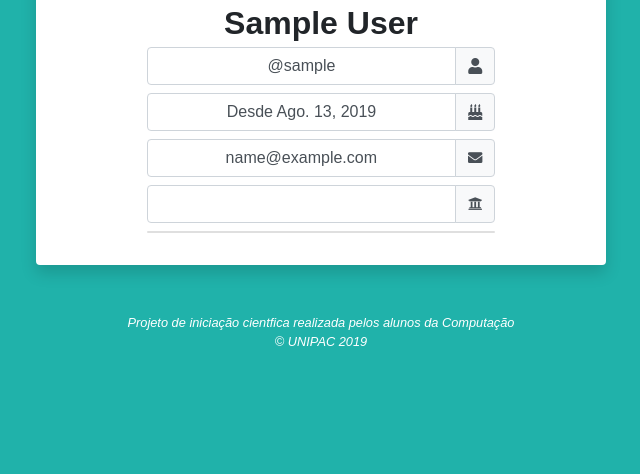
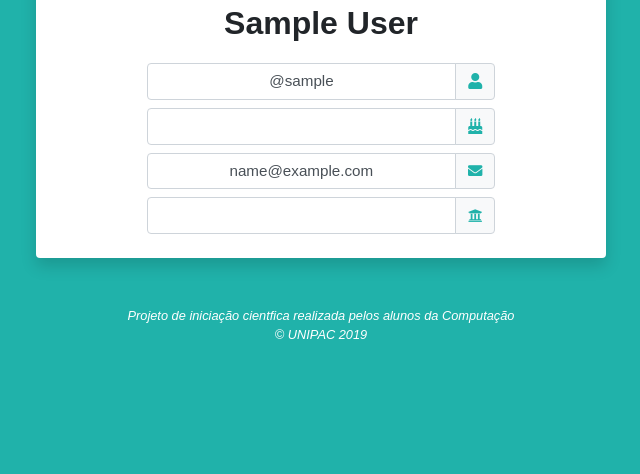
Before and after one commit to hemilioaraujo/portal_ensino, a Django app: page /usuarios/profile/ in a window 1280 px wide. Shown: the part 305-779 px from the top of the page, without its empty margins (319-959 px from the left). Run offline with Django 3.2, Linux system fonts and the light colour scheme; the visitor is signed in with stand-in values (Sample User, id 1); parts of the project's set-up code (start-up, migrations or seed data) failed here and were passed over; some libraries are stand-ins or nearby versions; some web fonts are replaced.

Commit message:
Melhorar visual do profile

```diff
--- a/portal_ensino/usuarios/templates/profile_usuario.html
+++ b/portal_ensino/usuarios/templates/profile_usuario.html
@@ -17,14 +17,15 @@
         <div class="col-9 col-sm-8 col-lg-6 text-justify shadow p-3 mb-5 bg-white rounded align-center">
             <div class="text-center">
                 {% if user.profile.foto %}
-                    <img src="{{ user.profile.foto.url }}" class="rounded-circle" height="200px" width="200px" alt="">
-                    <a class="text-dark position-absolute" id="dLabelP" style="font-size: 1em" data-toggle="dropdown" href="#" role="button" aria-haspopup="true" aria-expanded="false"><i class="fas fa-ellipsis-h"></i></a>
+                    <img src="{{ user.profile.foto.url }}" class="rounded-circle" height="200px" width="200px" alt="Foto de Perfil">
+                    <a class="text-dark position-absolute m-3" id="dLabelP" style="font-size: 1em; top: 0; right: 0em" data-toggle="dropdown" href="#" role="button" aria-haspopup="true" aria-expanded="false"><i class="fas fa-ellipsis-v"></i></a>
                     <ul class="dropdown-menu" aria-labelledby="dLabelP">
                         <li><a href="{% url 'atualizar_usuario' %}" style="font-size: 0.8em" class="ml-2">Editar perfil</a></li>
                         <div class="dropdown-divider"></div>
                         <li><a href="{% url 'logout' %}" style="font-size: 0.8em" class=" ml-2">Sair da conta</a></li>
                     </ul>
                     <div class="font-weight-bold" style="font-size: 2em">{{ user.first_name }} {{ user.last_name }}</div>
+                    <blockquote class="blockquote text-center" style="font-size: 0.9em">{{ user.profile.bio }}</blockquote>
 
                     <div class="row">
                         <div class="col">
@@ -33,30 +34,29 @@
 
                         <div class="col-md-8">
                             <div class="input-group">
-                                    <div class="form-control mb-2" >@{{ user.username }}</div>
+                                <div class="form-control mb-2" style="font-size: 0.95em">@{{ user.username }}</div>
                                 <div class="input-group-append">
-                                        <span class="input-group-text bg-light mb-2" id="icon_spam"><i class="fas fa-user"></i></span>
+                                    <span class="input-group-text bg-light mb-2" id="icon_spam"><i class="fas fa-user" style="color: lightseagreen"></i></span>
                                 </div>
                             </div>
                             <div class="input-group">
-                                    <div class="form-control mb-2" >Desde {{ user.date_joined.date }}</div>
+                                <div class="form-control mb-2" style="font-size: 0.95em" >{{ user.profile.data_nascimento }}</div>
                                 <div class="input-group-append">
-                                        <span class="input-group-text bg-light mb-2" id="icon_spam"><i class="fas fa-birthday-cake"></i></span>
+                                    <span class="input-group-text bg-light mb-2" id="icon_spam"><i class="fas fa-birthday-cake" style="color: lightseagreen"></i></span>
                                 </div>
                             </div>
                             <div class="input-group">
-                                    <div class="form-control mb-2" >{{ user.email }}</div>
+                                <div class="form-control mb-2" style="font-size: 0.95em">{{ user.email }}</div>
                                 <div class="input-group-append">
-                                        <span class="input-group-text bg-light mb-2" style="font-size: 0.9em" id="icon_spam"><i class="fas fa-envelope"></i></span>
+                                    <span class="input-group-text bg-light mb-2" style="font-size: 0.9em" id="icon_spam"><i class="fas fa-envelope" style="color: lightseagreen"></i></span>
                                 </div>
                             </div>
                             <div class="input-group">
-                                    <div class="form-control mb-2" >{{ user.profile.instituicao }}</div>
+                                <div class="form-control mb-2" style="font-size: 0.95em">{{ user.profile.instituicao }}</div>
                                 <div class="input-group-append">
-                                        <span class="input-group-text bg-light mb-2" style="font-size: 0.9em" id="icon_spam"><i class="fas fa-university"></i></span>
+                                    <span class="input-group-text bg-light mb-2" style="font-size: 0.9em" id="icon_spam"><i class="fas fa-university" style="color: lightseagreen"></i></span>
                                 </div>
                             </div>
-                                <blockquote class="card blockquote text-center" style="font-size: 0.9em">{{ user.profile.bio }}</blockquote>
                         </div>
 
                         <div class="col">
@@ -64,14 +64,15 @@
                         </div>
                     </div>
                 {% else %}
-                    <img src="/media/fotos/profile/default.jpeg" class="rounded-circle" height="200px" width="200px" alt="">
-                    <a class="text-dark position-absolute ml-5" id="dLabelP" style="font-size: 1em" data-toggle="dropdown" href="#" role="button" aria-haspopup="true" aria-expanded="false"><i class="fas fa-ellipsis-h"></i></a>
+                    <img src="/media/fotos/profile/default.jpeg" class="rounded-circle" height="200px" width="200px" alt="Foto de perfil">
+                    <a class="text-dark position-absolute ml-5" id="dLabelP" style="font-size: 1em" data-toggle="dropdown" href="#" role="button" aria-haspopup="true" aria-expanded="false"><i class="fas fa-ellipsis-v"></i></a>
                     <ul class="dropdown-menu" aria-labelledby="dLabelP">
                         <li><a href="{% url 'atualizar_usuario' %}" style="font-size: 0.8em" class="ml-2">Editar perfil</a></li>
                         <div class="dropdown-divider"></div>
                         <li><a href="{% url 'logout' %}" style="font-size: 0.8em" class=" ml-2">Sair da conta</a></li>
                     </ul>
                     <div class="font-weight-bold" style="font-size: 2em">{{ user.first_name }} {{ user.last_name }}</div>
+                    <blockquote class="blockquote text-center" style="font-size: 0.9em">{{ user.profile.bio }}</blockquote>
 
                     <div class="row">
                         <div class="col">
@@ -80,31 +81,29 @@
 
                         <div class="col-md-8">
                             <div class="input-group">
-                                <div class="form-control mb-2" >@{{ user.username }}</div>
+                                <div class="form-control mb-2" style="font-size: 0.95em">@{{ user.username }}</div>
                                 <div class="input-group-append">
-                                    <span class="input-group-text bg-light mb-2" id="icon_spam"><i class="fas fa-user"></i></span>
+                                    <span class="input-group-text bg-light mb-2" id="icon_spam"><i class="fas fa-user" style="color: lightseagreen"></i></span>
                                 </div>
                             </div>
                             <div class="input-group">
-                                <div class="form-control mb-2" >Desde {{ user.date_joined.date }}</div>
+                                <div class="form-control mb-2" style="font-size: 0.95em" >{{ user.profile.data_nascimento }}</div>
                                 <div class="input-group-append">
-                                    <span class="input-group-text bg-light mb-2" id="icon_spam"><i class="fas fa-birthday-cake"></i></span>
+                                    <span class="input-group-text bg-light mb-2" id="icon_spam"><i class="fas fa-birthday-cake" style="color: lightseagreen"></i></span>
                                 </div>
                             </div>
                             <div class="input-group">
-                                <div class="form-control mb-2" >{{ user.email }}</div>
+                                <div class="form-control mb-2" style="font-size: 0.95em">{{ user.email }}</div>
                                 <div class="input-group-append">
-                                    <span class="input-group-text bg-light mb-2" style="font-size: 0.9em" id="icon_spam"><i class="fas fa-envelope"></i></span>
+                                    <span class="input-group-text bg-light mb-2" style="font-size: 0.9em" id="icon_spam"><i class="fas fa-envelope" style="color: lightseagreen"></i></span>
                                 </div>
                             </div>
                             <div class="input-group">
-                                <div class="form-control mb-2" >{{ user.profile.instituicao }}</div>
+                                <div class="form-control mb-2" style="font-size: 0.95em">{{ user.profile.instituicao }}</div>
                                 <div class="input-group-append">
-                                    <span class="input-group-text bg-light mb-2" style="font-size: 0.9em" id="icon_spam"><i class="fas fa-university"></i></span>
+                                    <span class="input-group-text bg-light mb-2" style="font-size: 0.9em" id="icon_spam"><i class="fas fa-university" style="color: lightseagreen"></i></span>
                                 </div>
                             </div>
-                            <blockquote class="card blockquote text-center">{{ user.profile.bio }}</blockquote>
-
                         </div>
 
                         <div class="col">
```
Lines whose indentation alone changed are shown as unchanged.
